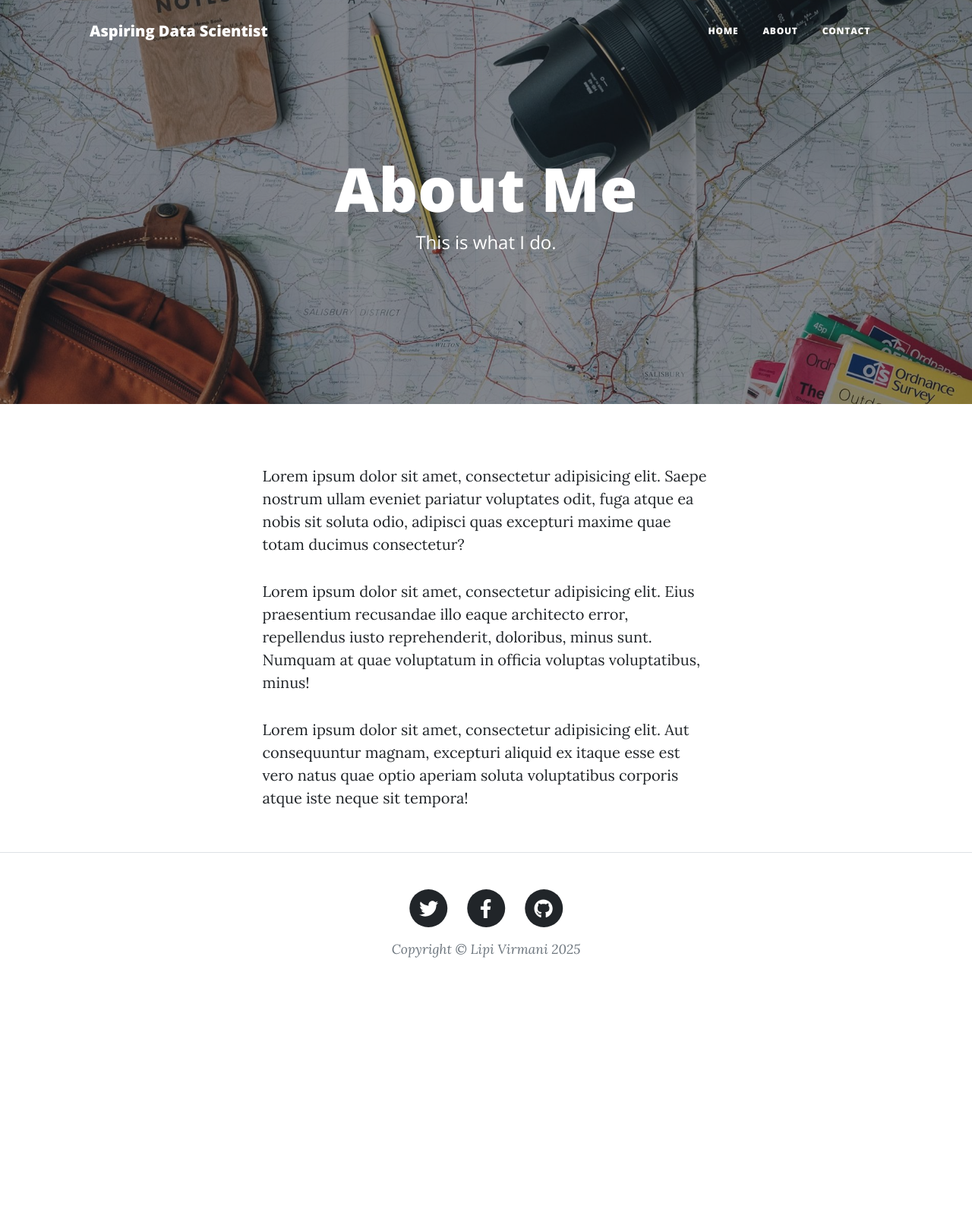
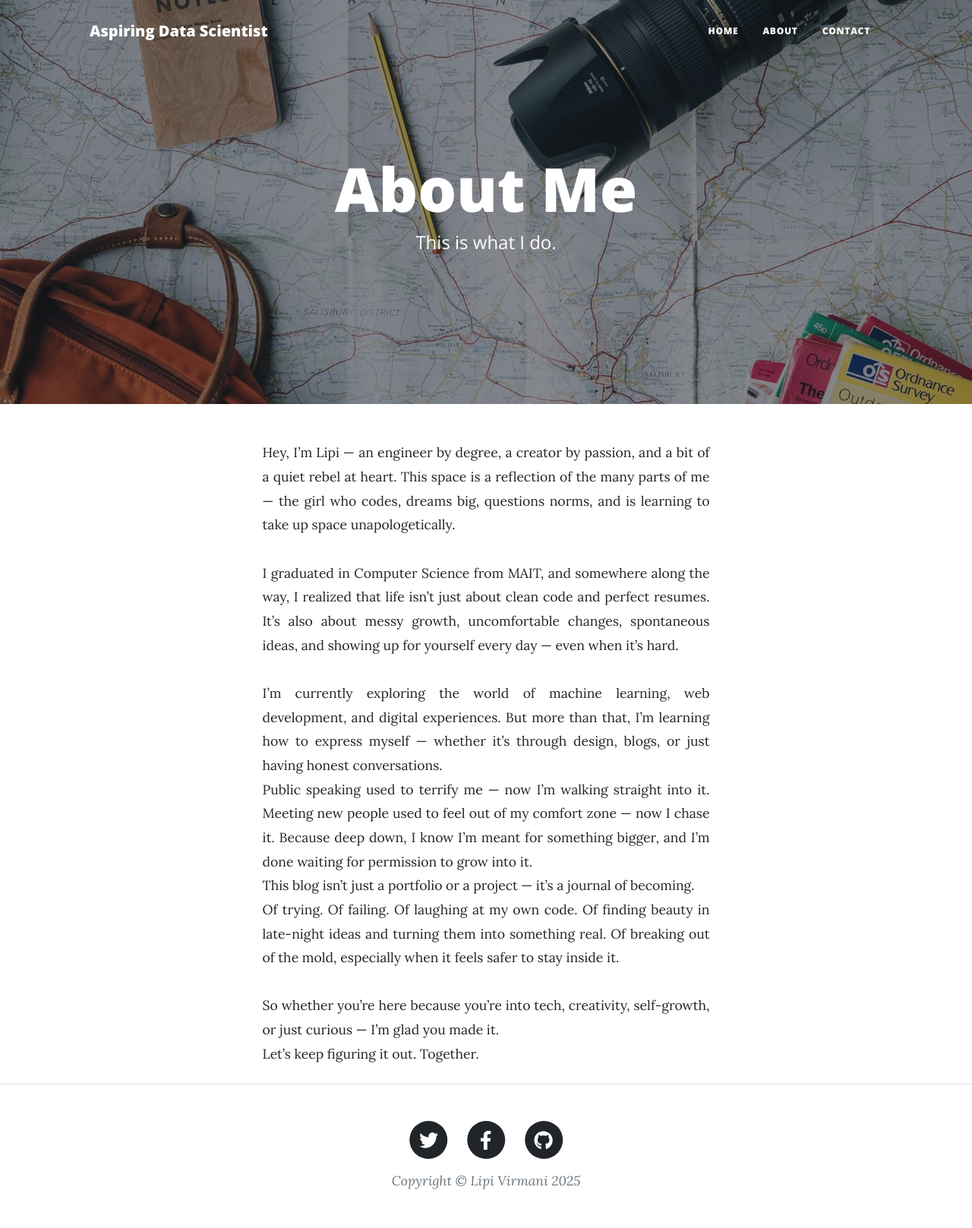
Before and after one commit to lipivirmani/100-days-of-code-Python, a Flask app: page /about in a window 1280 px wide. Shown: the whole page at 76% size. Before the commit the page ends 1261 px from the top, so only its background shows below. Run offline with Flask 3, Linux system fonts and the light colour scheme; some libraries are stand-ins or nearby versions.

Commit message:
Update about.html

```diff
--- a/Day67- Blog Post/templates/about.html
+++ b/Day67- Blog Post/templates/about.html
@@ -17,27 +17,22 @@
   </div>
 </header>
 <!-- Main Content-->
+
 <main class="mb-4">
   <div class="container px-4 px-lg-5">
     <div class="row gx-4 gx-lg-5 justify-content-center">
       <div class="col-md-10 col-lg-8 col-xl-7">
-        <p>
-          Lorem ipsum dolor sit amet, consectetur adipisicing elit. Saepe
-          nostrum ullam eveniet pariatur voluptates odit, fuga atque ea nobis
-          sit soluta odio, adipisci quas excepturi maxime quae totam ducimus
-          consectetur?
-        </p>
-        <p>
-          Lorem ipsum dolor sit amet, consectetur adipisicing elit. Eius
-          praesentium recusandae illo eaque architecto error, repellendus iusto
-          reprehenderit, doloribus, minus sunt. Numquam at quae voluptatum in
-          officia voluptas voluptatibus, minus!
-        </p>
-        <p>
-          Lorem ipsum dolor sit amet, consectetur adipisicing elit. Aut
-          consequuntur magnam, excepturi aliquid ex itaque esse est vero natus
-          quae optio aperiam soluta voluptatibus corporis atque iste neque sit
-          tempora!
+        <p style="text-align: justify; max-width: 800px; margin: 0 auto; line-height: 1.8; font-size: 1.1rem;">
+         Hey, I’m Lipi — an engineer by degree, a creator by passion, and a bit of a quiet rebel at heart. This space is a reflection of the many parts of me — the girl who codes, dreams big, questions norms, and is learning to take up space unapologetically.
+         <br><br> I graduated in Computer Science from MAIT, and somewhere along the way, I realized that life isn’t just about clean code and perfect resumes. It’s also about messy growth, uncomfortable changes, spontaneous ideas, and showing up for yourself every day — even when it’s hard.<br> <br>
+         I’m currently exploring the world of machine learning, web development, and digital experiences. But more than that, I’m learning how to express myself — whether it’s through design, blogs, or just having honest conversations.
+         <br>
+          Public speaking used to terrify me — now I’m walking straight into it. Meeting new people used to feel out of my comfort zone — now I chase it. Because deep down, I know I’m meant for something bigger, and I’m done waiting for permission to grow into it.
+          <br>
+          This blog isn’t just a portfolio or a project — it’s a journal of becoming.<br>
+          Of trying. Of failing. Of laughing at my own code. Of finding beauty in late-night ideas and turning them into something real. Of breaking out of the mold, especially when it feels safer to stay inside it.
+          <br> <br>So whether you’re here because you’re into tech, creativity, self-growth, or just curious — I’m glad you made it.<br>
+          Let’s keep figuring it out. Together.
         </p>
       </div>
     </div>
```
